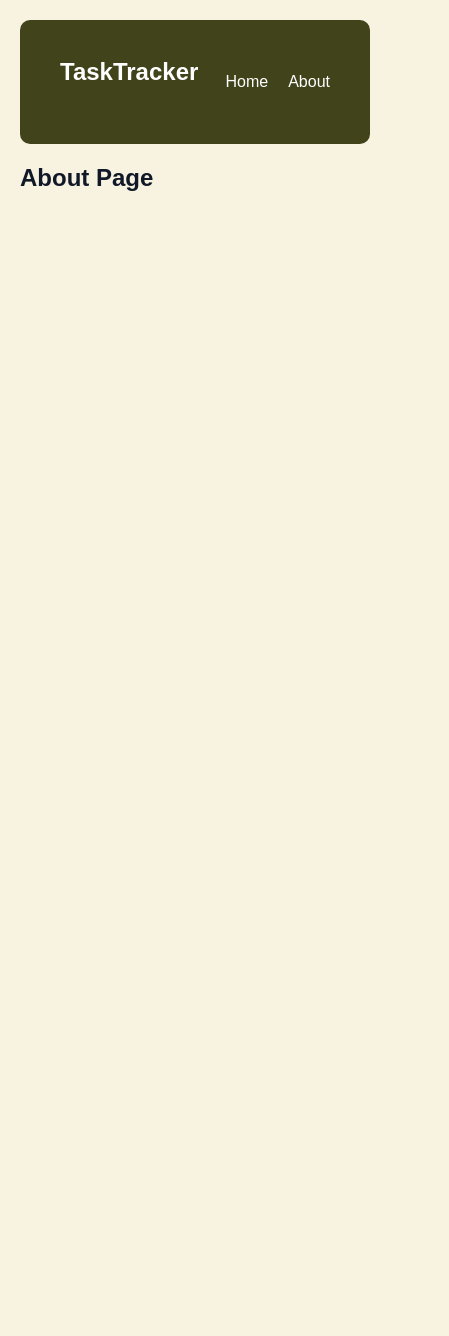
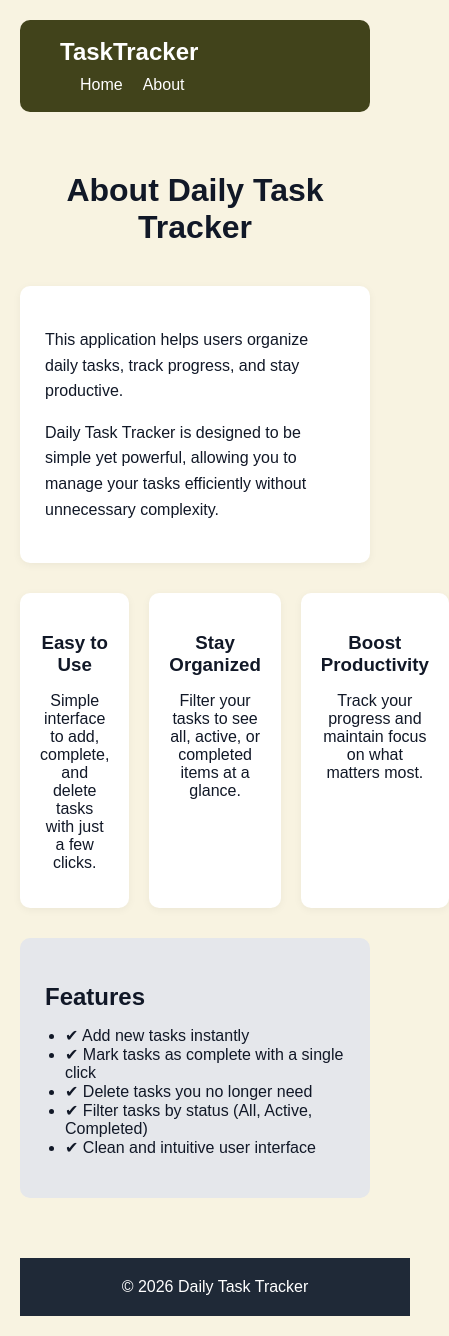
Before and after one commit to NP319/UNIT1-TASK-TRACKER, a React (Vite) app: page /about in a window 390 px wide. Shown: the whole page, 449 px wide, since content can reach past the window. Before the commit the page ends 844 px from the top, so only its background shows below. Built offline with nearby package versions, Linux system fonts and the light colour scheme.

Commit message:
Add styling and responsive layout

```diff
--- a/src/App.jsx
+++ b/src/App.jsx
@@ -2,16 +2,21 @@ import { Routes, Route } from "react-router-dom";
 import Header from "./components/Header";
 import Home from "./pages/Home";
 import About from "./pages/About";
+import Footer from "./components/Footer";
 
 function App() {
   return (
-    <div>
+    <div className="app">
       <Header />
 
-      <Routes>
-        <Route path="/" element={<Home />} />
-        <Route path="/about" element={<About />} />
-      </Routes>
+      <main className="main-content">
+        <Routes>
+          <Route path="/" element={<Home />} />
+          <Route path="/about" element={<About />} />
+        </Routes>
+      </main>
+
+      <Footer />
     </div>
   );
 }
--- /dev/null
+++ b/src/components/Footer.jsx
@@ -0,0 +1,9 @@
+function Footer() {
+  return (
+    <footer className="footer">
+      © 2026 Daily Task Tracker
+    </footer>
+  );
+}
+
+export default Footer;
--- a/src/components/Header.jsx
+++ b/src/components/Header.jsx
@@ -6,7 +6,7 @@ function Header() {
     <nav>
       <h1>TaskTracker</h1>
 
-      <div>
+      <div className="nav-links">
         <Link to="/">Home</Link>
         <Link to="/about">About</Link>
       </div>
--- a/src/index.css
+++ b/src/index.css
@@ -4,6 +4,17 @@ body {
   font-family: Arial, sans-serif;
   background-color: #F8F3E1;
   color: #111827;
+}
+
+/* APP LAYOUT (FIXES FOOTER POSITION) */
+.app {
+  min-height: 100vh;
+  display: flex;
+  flex-direction: column;
+}
+
+.main-content {
+  flex: 1;
 }
 
 /* ROOT */
@@ -24,7 +35,7 @@ nav {
   border-radius: 10px;
 }
 
-nav h2 {
+nav h1 {
   margin: 0;
 }
 
@@ -110,7 +121,7 @@ h2 {
 
 /* TEXT */
 .task-left span {
- white-space: nowrap;
+  white-space: nowrap;
 }
 
 /* ACTIONS */
@@ -119,25 +130,112 @@ h2 {
   gap: 10px;
 }
 
-/* EDIT BUTTON */
-.task-actions button {
-  background-color: #2563EB;
+/* DELETE BUTTON (FIXED RED 🔥) */
+.delete-btn {
+  background-color: #DC2626;
 }
 
-/*FILTER BUTTONS*/
-.filter-buttons {
+/* FILTER BUTTONS */
+.filters {
   display: flex;
   justify-content: center;
   gap: 10px;
   margin-bottom: 20px;
 }
 
-.filter-buttons button {
+.filters button {
   background-color: #E5E7EB;
   color: #111827;
 }
 
-.filter-buttons button:hover {
+.filters button:hover {
   background-color: #2563EB;
   color: white;
 }
+
+/* ABOUT PAGE */
+.about-card {
+  background: white;
+  padding: 25px;
+  border-radius: 10px;
+  margin-top: 20px;
+  line-height: 1.6;
+  box-shadow: 0 2px 8px rgba(0,0,0,0.05);
+}
+
+/* FEATURE BOXES */
+.about-features {
+  display: flex;
+  gap: 20px;
+  margin-top: 30px;
+}
+
+.feature-box {
+  flex: 1;
+  background: white;
+  padding: 20px;
+  border-radius: 10px;
+  text-align: center;
+  box-shadow: 0 2px 8px rgba(0,0,0,0.05);
+}
+
+.feature-box h3 {
+  margin-bottom: 10px;
+}
+
+/* FEATURES SECTION */
+.features-section {
+  background: #E5E7EB;
+  padding: 25px;
+  border-radius: 10px;
+  margin-top: 30px;
+}
+
+.features-section ul {
+  margin-top: 10px;
+  padding-left: 20px;
+}
+
+/* FOOTER (FIXED POSITION STYLE) */
+.footer {
+  padding: 20px;
+  text-align: center;
+  background: #1F2937;
+  color: white;
+  width: 100%;
+}
+
+/* RESPONSIVE */
+@media (max-width: 600px) {
+
+  nav {
+    flex-direction: column;
+    align-items: flex-start;
+    gap: 10px;
+  }
+
+  .input-group {
+    flex-direction: column;
+    align-items: stretch;
+  }
+
+  input {
+    width: 100%;
+  }
+
+  .task-item {
+    flex-direction: column;
+    align-items: flex-start;
+    gap: 10px;
+  }
+
+  .task-actions {
+    width: 100%;
+    justify-content: flex-end;
+  }
+
+  .filters {
+    flex-direction: column;
+    gap: 8px;
+  }
+}
--- a/src/pages/About.jsx
+++ b/src/pages/About.jsx
@@ -1,5 +1,56 @@
 function About() {
-  return <h2>About Page</h2>;
+  return (
+    <div className="container">
+      <h1>About Daily Task Tracker</h1>
+
+      <div className="about-card">
+        <p>
+          This application helps users organize daily tasks, track progress, and stay productive.
+        </p>
+
+        <p>
+          Daily Task Tracker is designed to be simple yet powerful, allowing you to manage your tasks efficiently without unnecessary complexity.
+        </p>
+      </div>
+
+      {/* 3 FEATURE BOXES */}
+      <div className="about-features">
+        <div className="feature-box">
+          <h3>Easy to Use</h3>
+          <p>
+            Simple interface to add, complete, and delete tasks with just a few clicks.
+          </p>
+        </div>
+
+        <div className="feature-box">
+          <h3>Stay Organized</h3>
+          <p>
+            Filter your tasks to see all, active, or completed items at a glance.
+          </p>
+        </div>
+
+        <div className="feature-box">
+          <h3>Boost Productivity</h3>
+          <p>
+            Track your progress and maintain focus on what matters most.
+          </p>
+        </div>
+      </div>
+
+      {/* FEATURES LIST (SEPARATE SECTION) */}
+      <div className="features-section">
+        <h2>Features</h2>
+
+        <ul>
+          <li>✔ Add new tasks instantly</li>
+          <li>✔ Mark tasks as complete with a single click</li>
+          <li>✔ Delete tasks you no longer need</li>
+          <li>✔ Filter tasks by status (All, Active, Completed)</li>
+          <li>✔ Clean and intuitive user interface</li>
+        </ul>
+      </div>
+    </div>
+  );
 }
 
 export default About;
--- a/src/pages/Home.jsx
+++ b/src/pages/Home.jsx
@@ -53,7 +53,7 @@ function Home() {
     <div className="container">
       <h1>Daily Task Tracker</h1>
       <TaskInput addTask={addTask} />
-      <div className="filter-buttons">
+      <div className="filters">
           <button onClick={() => setFilter("all")}>All</button>
           <button onClick={() => setFilter("active")}>Active</button>
           <button onClick={() => setFilter("completed")}>Completed</button>
```
